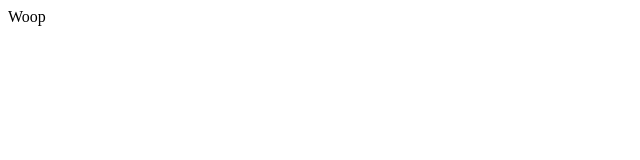
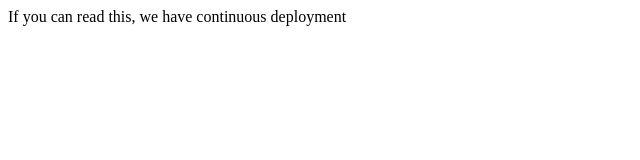
Before and after one commit to CRogers/github-changes-viewer, a plain HTML site: page index.html in a window 1280 px wide. Shown: the whole page, without its empty margins (0-640 px from the left). Drawn offline with Linux system fonts and the light colour scheme.

Commit message:
Try out continuous deployment

```diff
--- a/index.html
+++ b/index.html
@@ -5,6 +5,6 @@
     <title>Github changes viewer</title>
 </head>
 <body>
-    Woop
+    If you can read this, we have continuous deployment
 </body>
 </html>
```
